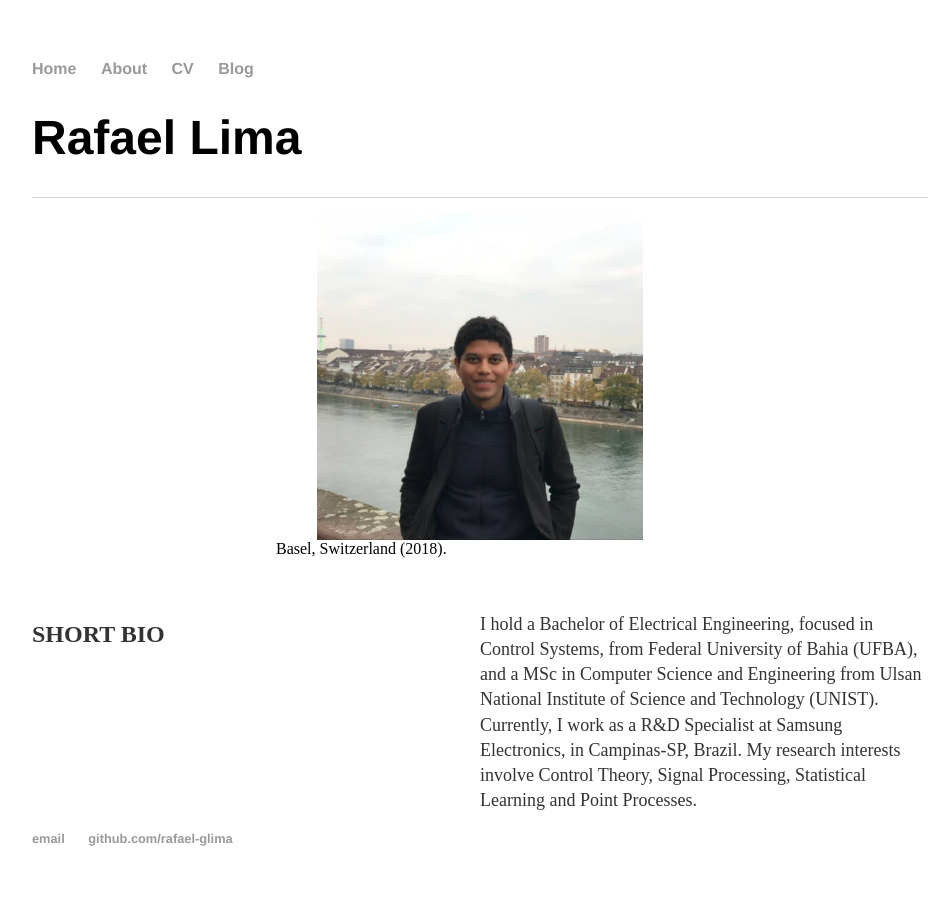
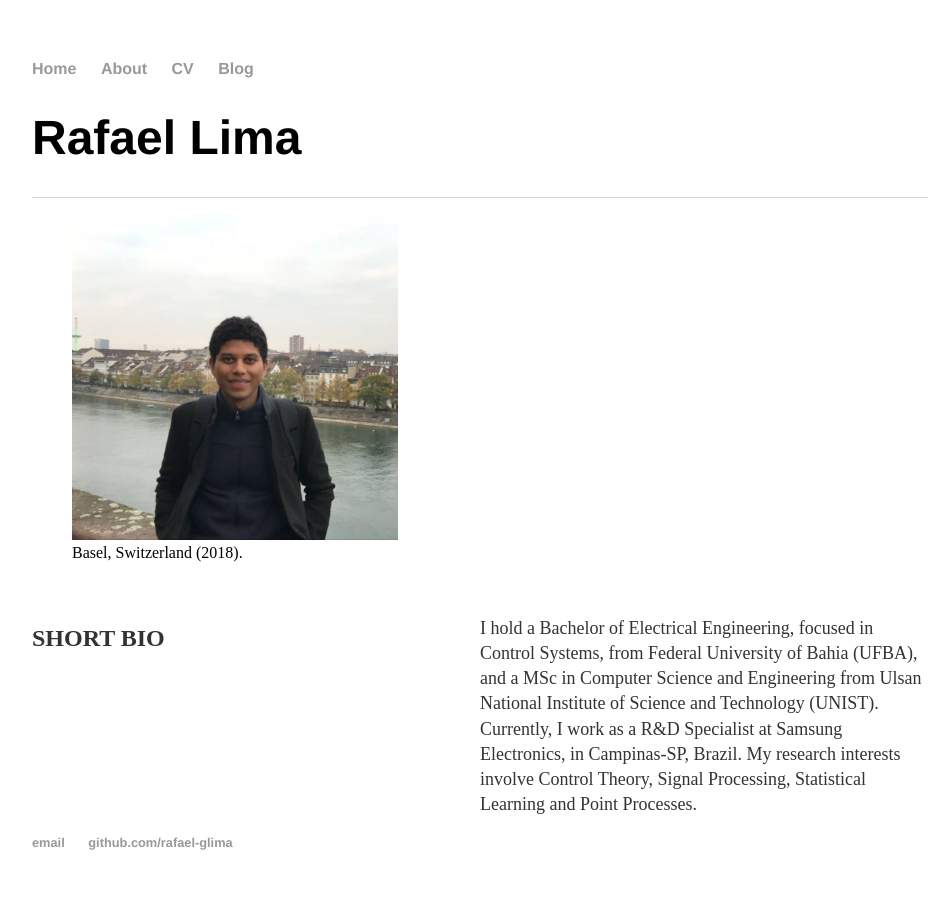
Before and after one commit to rafael-glima/rafael-glima.github.io, a Jekyll site: the page built from index.html, in a window 1280 px wide. Shown: the whole page, without its empty margins (160-1112 px from the left). Built offline with Jekyll 4.4.1, drawn with Linux system fonts in a browser that asks for light colours.

Commit message:
Changes in Main Page content

```diff
--- a/index.html
+++ b/index.html
@@ -5,8 +5,8 @@ title: Rafael Lima
 <div class="blurb">
 	<h1>Rafael Lima</h1>
 	<figure style="float: right;">
-  	<img src="Profile.jpg" alt="Trulli" style="width:40%" class="center">
-  	<figcaption class="center">Basel, Switzerland (2018).</figcaption>
+  	<img src="Profile.jpg" alt="Trulli" style="width:40%">
+  	<figcaption >Basel, Switzerland (2018).</figcaption>
 	</figure>
 	<p style="font-weight: bold; padding-top: 20px;float: left;" class = "center">SHORT BIO</p>
 	<p style="font-size:18px; padding-top: 20px; float: left;" class="center">I hold a Bachelor of Electrical Engineering, focused in Control Systems,
```
